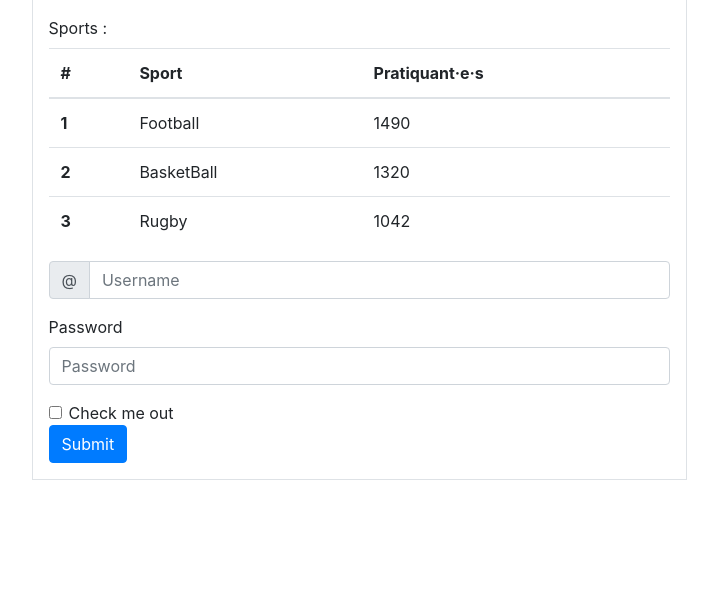
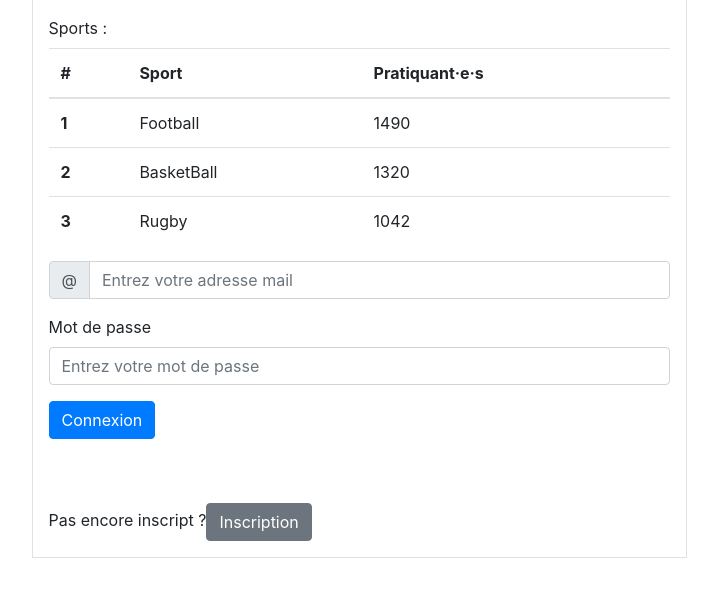
Before and after one commit to QDelage/TechnoWeb-Project, a PHP site: page / in a window 1280 px wide. Shown: the part 137-734 px from the top of the page, without its empty margins (281-999 px from the left). Run offline with PHP 8.4, Linux system fonts and the light colour scheme.

Commit message:
Suite formulaire
Mise en page + Bouton inscription

```diff
--- a/include/pages/accueil.inc.php
+++ b/include/pages/accueil.inc.php
@@ -33,23 +33,26 @@
             </tr>
         </tbody>
         </table>
-        <form>
+
+        <form class="form-group">
             <div class="input-group mb-3">
                 <div class="input-group-prepend">
                     <span class="input-group-text" id="basic-addon1">@</span>
                 </div>
-                <input type="text" class="form-control" placeholder="Username" aria-label="Username" aria-describedby="basic-addon1">
+                <input type="email" class="form-control" placeholder="Entrez votre adresse mail" aria-label="Mail" aria-describedby="basic-addon1">
             </div>
+
             <div class="form-group">
-                <label for="exampleInputPassword1">Password</label>
-                <input type="password" class="form-control" id="exampleInputPassword1" placeholder="Password">
+                <label for="exampleInputPassword1">Mot de passe</label>
+                <input type="password" class="form-control" id="exampleInputPassword1" placeholder="Entrez votre mot de passe">
             </div>
-            <div class="form-check">
-                <input type="checkbox" class="form-check-input" id="exampleCheck1">
-                <label class="form-check-label" for="exampleCheck1">Check me out</label>
-            </div>
-            <button type="submit" class="btn btn-primary">Submit</button>
+
+            <button type="submit" class="btn btn-primary">Connexion</button>
         </form>
+
+        <br /> <br />
+
+        <label>Pas encore inscript ? </label><button class="btn btn-secondary">Inscription</button>
     </div>
 
 
```
